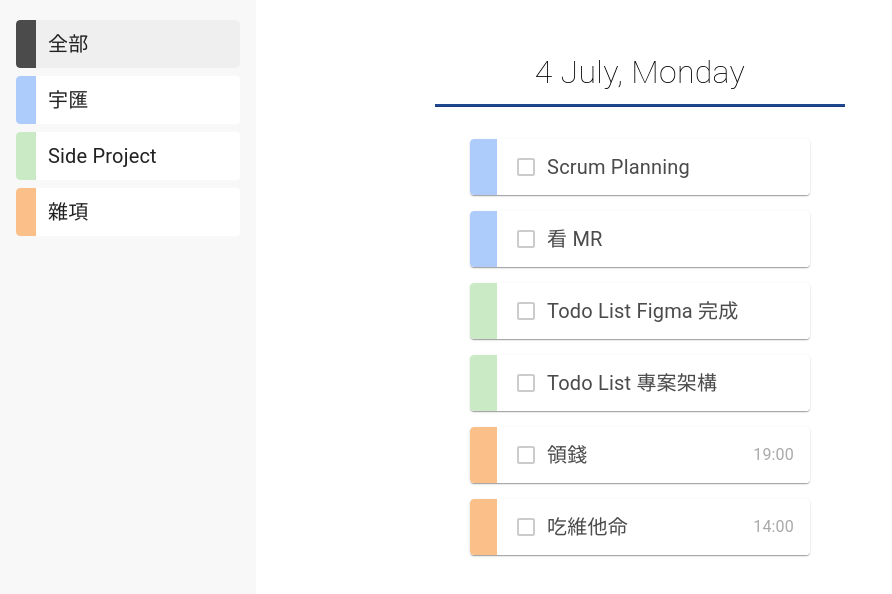
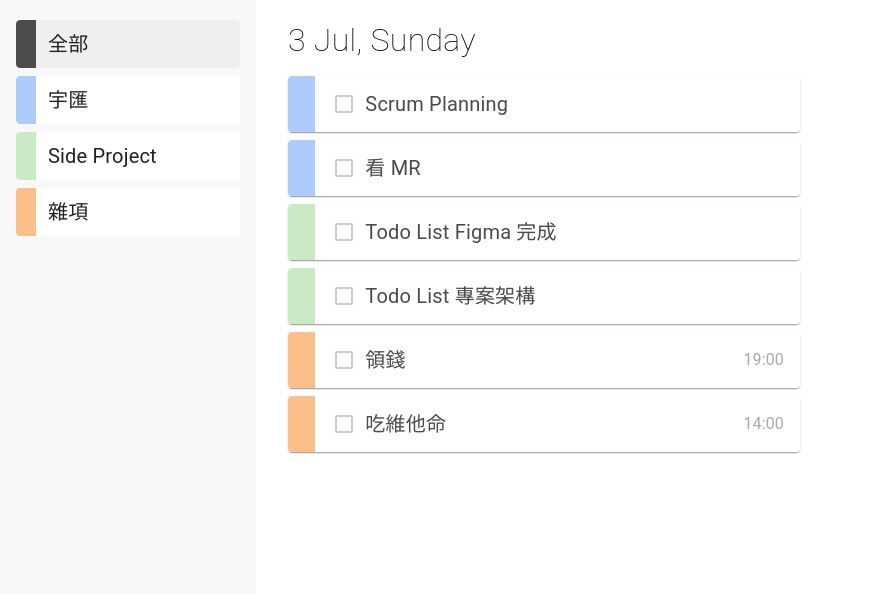
Before and after one commit to moneychien19/react-todolist, a React (Create React App) app: page / in a window 1280 px wide. Shown: the top 594 px of the page, without its empty margins (0-892 px from the left). Built offline with nearby package versions, Linux system fonts and the light colour scheme.

Commit message:
feat: modify todolist styles to match Figma draft

```diff
--- a/package.json
+++ b/package.json
@@ -12,6 +12,7 @@
     "@testing-library/react": "^13.3.0",
     "@testing-library/user-event": "^13.5.0",
     "apollo-boost": "^0.4.9",
+    "dayjs": "^1.11.3",
     "jest": "^28.1.2",
     "react": "^18.2.0",
     "react-dom": "^18.2.0",
--- a/src/App.css
+++ /dev/null
@@ -1,5 +0,0 @@
-.App {
-  text-align: center;
-  margin: auto;
-  width: 32%;
-}
--- a/src/App.jsx
+++ b/src/App.jsx
@@ -1,5 +1,4 @@
 import React from 'react'
-import './App.css'
 
 import { TodoList } from './components/todo-list/TodoList'
 import { Sidebar } from './components/sidebar/Sidebar'
--- a/src/components/sidebar/sidebar.slice.js
+++ b/src/components/sidebar/sidebar.slice.js
@@ -1,6 +1,8 @@
 import { createSlice } from '@reduxjs/toolkit'
+import dayjs from 'dayjs'
 
 const initialState = {
+  todayString: dayjs().format('D MMM, dddd'),
   groups: [
     { id: '1', name: '宇匯', color: '#ADCCFB' },
     { id: '2', name: 'Side Project', color: '#CAE9C5' },
@@ -23,6 +25,7 @@ export const sidebarSlice = createSlice({
 
 export const { updateSelectedGroup } = sidebarSlice.actions
 
+export const selectTodayString = (state) => state.sidebar.todayString
 export const selectGroups = (state) => state.sidebar.groups
 export const selectSelectedGroup = (state) => state.sidebar.selectedGroup
 
--- a/src/components/todo-list/TodoCard.jsx
+++ b/src/components/todo-list/TodoCard.jsx
@@ -7,9 +7,10 @@ import { Card, Typography, Checkbox } from '@mui/material'
 import { selectCheckedTodoIds } from './todoList.slice'
 
 const TodoCardContainer = styled(Card)`
-  width: 90%;
+  width: 32rem;
   height: 3.5rem;
   display: flex;
+  margin: 0.25rem 0;
 `
 
 const TodoColorTag = styled(Card)`
--- a/src/components/todo-list/TodoList.jsx
+++ b/src/components/todo-list/TodoList.jsx
@@ -1,29 +1,18 @@
 import React from 'react'
 import { useSelector, useDispatch } from 'react-redux'
 import styled from 'styled-components'
-import { Typography, Divider } from '@mui/material'
+import { Typography } from '@mui/material'
 
-import { selectSelectedGroup } from '../sidebar/sidebar.slice'
+import { selectTodayString, selectSelectedGroup } from '../sidebar/sidebar.slice'
 import { selectTodos, updateTodos } from './todoList.slice'
 import { TodoCard } from './TodoCard'
 
-const Wrapper = styled.div`
-  margin-top: 2rem;
-`
-
-const HeaderContainer = styled.div`
+const TodoListContainer = styled.div`
+  margin-top: 1rem;
+  margin-left: 18rem;
   display: flex;
   flex-direction: column;
-  align-items: center;
-  width: 100%;
-  padding: 1rem 0;
-`
-
-const ContentContainer = styled.div`
-  display: flex;
-  flex-direction: column;
-  align-items: center;
-  margin: 1rem;
+  align-items: flex-start;
 `
 
 const HeaderTitle = styled(Typography)`
@@ -34,13 +23,8 @@ const HeaderTitle = styled(Typography)`
   }
 `
 
-const StyledDivider = styled(Divider)`
-  width: 100%;
-  background-color: #1F4690;
-  height: 0.2rem;
-`
-
 export const TodoList = () => {
+  const todayString = useSelector(selectTodayString)
   const selectedGroup = useSelector(selectSelectedGroup)
   const todos = useSelector(selectTodos)
   const dispatch = useDispatch()
@@ -55,16 +39,11 @@ export const TodoList = () => {
   }
 
   return (
-    <Wrapper>
-      <HeaderContainer>
-        <HeaderTitle>4 July, Monday</HeaderTitle>
-        <StyledDivider />
-      </HeaderContainer>
+    <TodoListContainer>
+      <HeaderTitle>{todayString}</HeaderTitle>
       {todosInGroup.map(data => (
-        <ContentContainer key={data.id}>
-          <TodoCard data={data} handleToggleCheck={handleToggleCheck} />
-        </ContentContainer>
+        <TodoCard key={data.id} data={data} handleToggleCheck={handleToggleCheck} />
       ))}
-    </Wrapper>
+    </TodoListContainer>
   )
 }
```
Also changed, not shown: 1 other file (tests, documents, lock files or other folders).
